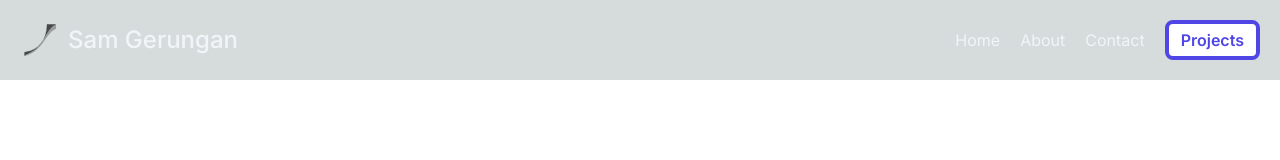
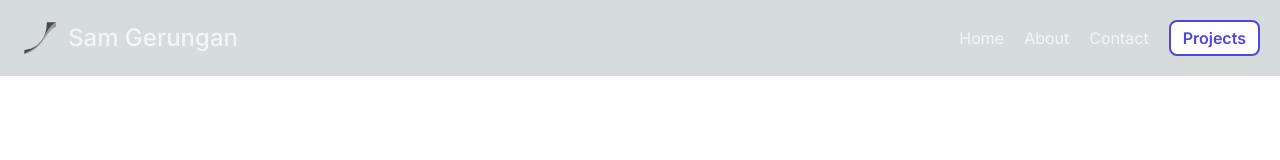
Before and after one commit to Sam-T-G/sam-modern-portfolio, a Next.js app: page / in a window 1280 px wide. Shown: the top 160 px of the page. Built offline with nearby package versions, Linux system fonts and the light colour scheme.

Commit message:
Update Navbar.tsx

```diff
--- a/src/components/Navbar.tsx
+++ b/src/components/Navbar.tsx
@@ -46,7 +46,7 @@ const Navbar = () => {
 					</Link>
 				</nav>
 				<Link href="/projects">
-					<button className="inline-flex items-center border-indigo-600 border-4 bg-white text-indigo-600 font-semibold py-1 px-3 focus:outline-none hover:bg-indigo-600 transform transition-transform hover:scale-110 hover:text-white rounded-lg text-base mt-4 md:mt-0">
+					<button className="inline-flex items-center border-indigo-600 border-2 bg-white text-indigo-600 font-semibold py-1 px-3 focus:outline-none hover:bg-indigo-600 transform transition-transform hover:scale-110 hover:text-white rounded-lg text-base mt-4 md:mt-0">
 						Projects
 					</button>
 				</Link>
```
